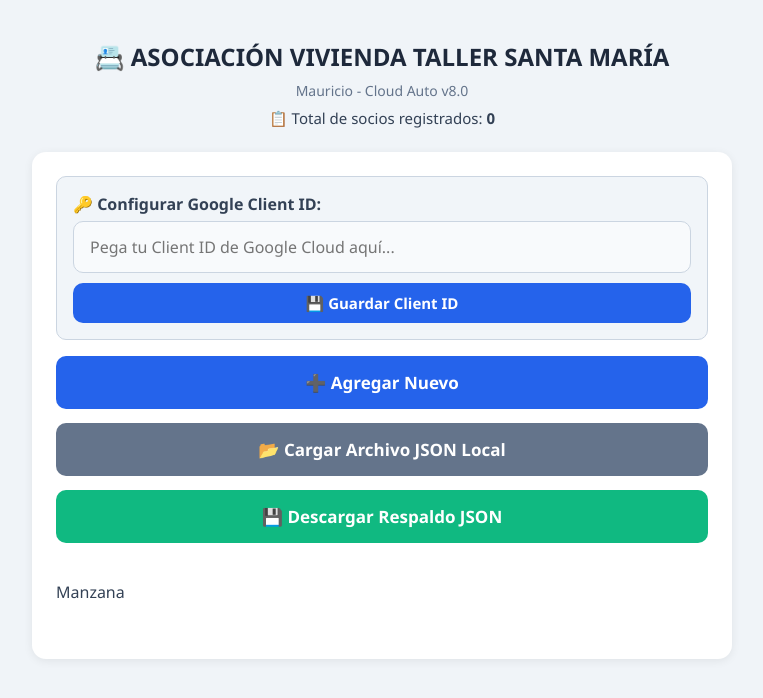
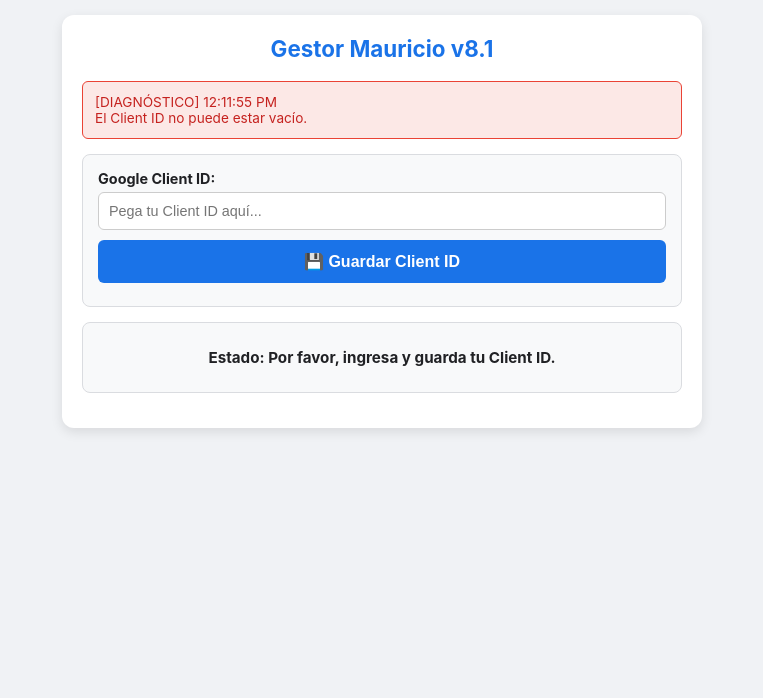
Before and after one commit to nnilton501peru/Contacto-SMT, a plain HTML site: page index.html in a window 1280 px wide. Both pictures are taken after a click on the button "💾 Guardar Client ID". Shown: the whole page, without its empty margins (258-1021 px from the left). Drawn offline with Linux system fonts and the light colour scheme.

Commit message:
Add files via upload

```diff
--- a/index.html
+++ b/index.html
@@ -3,72 +3,241 @@
 <head>
     <meta charset="UTF-8">
     <meta name="viewport" content="width=device-width, initial-scale=1.0">
-    <title>ASOCIACIÓN VIVIENDA TALLER SANTA MARÍA</title>
+    <title>Gestor Mauricio - v8.1</title>
+    <!-- Carga de la librería oficial de Google Identity Services -->
     <script src="https://accounts.google.com/gsi/client" async defer></script>
     <style>
-        * { margin: 0; padding: 0; box-sizing: border-box; font-family: 'Segoe UI', Roboto, sans-serif; }
-        body { background-color: #f0f4f8; padding: 16px; min-height: 100vh; }
-        .container { max-width: 700px; margin: 0 auto; scroll-behavior: smooth; }
-        header { text-align: center; margin: 24px 0; color: #1e293b; }
-        header h1 { font-size: 24px; margin-bottom: 8px; text-transform: uppercase; }
-        header p { font-size: 14px; color: #64748b; margin-top: 4px; }
-        .contador { font-size: 15px; color: #334155; margin-top: 8px; font-weight: 500; }
-        .card { background: white; border-radius: 14px; padding: 24px; margin-bottom: 20px; box-shadow: 0 2px 10px rgba(0,0,0,0.07); }
-        .btn { width: 100%; padding: 15px; border: none; border-radius: 10px; font-size: 17px; font-weight: 600; margin-bottom: 14px; cursor: pointer; transition: all 0.2s; }
-        .btn-azul { background: #2563eb; color: white; }
-        .btn-azul:hover { background: #1d4ed8; }
-        .btn-gris { background: #64748b; color: white; }
-        .btn-gris:hover { background: #475569; }
-        .btn-verde { background: #10b981; color: white; }
-        .btn-verde:hover { background: #059669; }
-        .busqueda { display: grid; grid-template-columns: 1fr 1fr; gap: 18px; margin: 24px 0; }
-        .campo { display: flex; flex-direction: column; }
-        .campo label { font-size: 16px; font-weight: 500; margin-bottom: 8px; color: #334155; }
-        input { width: 100%; padding: 14px 16px; font-size: 16px; border: 1px solid #cbd5e1; border-radius: 10px; background: #f8fafc; }
-        input:focus { outline: none; border-color: #2563eb; box-shadow: 0 0 0 2px rgba(37, 99, 235, 0.15); }
-        .botones-busqueda { display: grid; grid-template-columns: 1fr 1fr; gap: 12px; }
-        .contacto { background: white; border-radius: 12px; padding: 20px; margin-bottom: 16px; box-shadow: 0 2px 8px rgba(0,0,0,0.06); border-left: 8px solid; }
-        .encabezado { font-size: 20px; font-weight: 700; margin-bottom: 10px; color: #0f172a; }
-        .nombre { font-size: 18px; font-weight: 500; margin-bottom: 8px; color: #1e293b; }
-        .dato { font-size: 16px; margin: 6px 0; color: #475569; }
-        .enlace-tel { color: #2563eb; font-weight: 600; text-decoration: none; display: inline-block; margin: 6px 0; }
-        .enlace-wa { color: #16a34a; font-weight: 600; text-decoration: none; display: inline-block; margin: 6px 0 6px 16px; }
-        .botones-accion { display: grid; grid-template-columns: 1fr 1fr; gap: 10px; margin-top: 14px; }
-        .btn-editar { padding: 12px; font-size: 16px; border: none; border-radius: 8px; background: #e2e8f0; color: #1e293b; font-weight: 500; cursor: pointer; }
-        .btn-eliminar { padding: 12px; font-size: 16px; border: none; border-radius: 8px; background: #ef4444; color: white; font-weight: 500; cursor: pointer; }
-        .vacio { text-align: center; padding: 50px 20px; color: #94a3b8; font-size: 17px; }
-        .mensaje { padding: 14px; margin: 12px 0; border-radius: 8px; text-align: left; font-weight: 500; display: none; word-break: break-all; font-size: 14px; }
-        .exito { background: #dcfce7; color: #166534; border: 1px solid #bbf7d0; }
-        .error-box { background: #fee2e2; color: #991b1b; border: 1px solid #fecaca; }
-        .config-box { background: #f1f5f9; padding: 16px; border-radius: 10px; margin-bottom: 16px; border: 1px solid #cbd5e1; }
+        :root {
+            --primary: #1a73e8;
+            --success: #34a853;
+            --danger: #ea4335;
+            --dark: #202124;
+            --light: #f8f9fa;
+        }
+        body {
+            font-family: -apple-system, BlinkMacSystemFont, "Segoe UI", Roboto, Helvetica, Arial, sans-serif;
+            margin: 0;
+            padding: 15px;
+            background-color: #f0f2f5;
+            color: var(--dark);
+        }
+        .container {
+            max-width: 600px;
+            margin: 0 auto;
+            background: #ffffff;
+            padding: 20px;
+            border-radius: 12px;
+            box-shadow: 0 4px 12px rgba(0,0,0,0.1);
+        }
+        h2 {
+            margin-top: 0;
+            color: var(--primary);
+            font-size: 1.4rem;
+            text-align: center;
+        }
+        .card {
+            background: var(--light);
+            padding: 15px;
+            border-radius: 8px;
+            margin-bottom: 15px;
+            border: 1px solid #dadce0;
+        }
+        label {
+            font-weight: bold;
+            display: block;
+            margin-bottom: 5px;
+            font-size: 0.9rem;
+        }
+        input[type="text"] {
+            width: 100%;
+            padding: 10px;
+            margin-bottom: 10px;
+            border: 1px solid #ccc;
+            border-radius: 6px;
+            box-sizing: border-box;
+            font-size: 0.9rem;
+        }
+        button {
+            width: 100%;
+            padding: 12px;
+            border: none;
+            border-radius: 6px;
+            font-size: 1rem;
+            font-weight: bold;
+            cursor: pointer;
+            transition: background 0.2s;
+            margin-bottom: 8px;
+        }
+        .btn-primary { background: var(--primary); color: white; }
+        .btn-success { background: var(--success); color: white; }
+        .btn-secondary { background: #5f6368; color: white; }
+        button:disabled { background: #ccc; cursor: not-allowed; }
+
+        #diag-box {
+            display: none;
+            background: #fce8e6;
+            border: 1px solid var(--danger);
+            color: #c5221f;
+            padding: 12px;
+            border-radius: 6px;
+            font-size: 0.85rem;
+            margin-bottom: 15px;
+            white-space: pre-wrap;
+            word-break: break-word;
+        }
+        #status-msg {
+            text-align: center;
+            font-weight: bold;
+            margin: 10px 0;
+            font-size: 0.95rem;
+        }
     </style>
 </head>
 <body>
-    <div class="container">
-        <header>
-            <h1>📇 ASOCIACIÓN VIVIENDA TALLER SANTA MARÍA</h1>
-            <p>Mauricio - Cloud Auto v8.0</p>
-            <p class="contador">📋 Total de socios registrados: <strong id="contadorTotal">0</strong></p>
-        </header>
 
-        <div class="card">
-            <div class="config-box" id="seccionConfig">
-                <label style="font-weight: 600; color: #334155; margin-bottom: 6px; display: block;">🔑 Configurar Google Client ID:</label>
-                <input type="text" id="inputClientId" placeholder="Pega tu Client ID de Google Cloud aquí..." style="margin-bottom: 10px;">
-                <button class="btn btn-azul" onclick="guardarClientId()" style="padding: 10px; font-size: 15px; margin-bottom: 0;">💾 Guardar Client ID</button>
-            </div>
+<div class="container">
+    <h2>Gestor Mauricio v8.1</h2>
 
-            <button class="btn btn-azul" id="btnLogin" onclick="autenticarGoogle()" style="display:none;">🔐 Iniciar Sesión con Google</button>
-            <button class="btn btn-verde" id="btnSincronizar" onclick="cargarDesdeGoogleSheets()" style="display:none;">🔄 Sincronizar desde Google Sheets</button>
+    <!-- Panel de Diagnóstico -->
+    <div id="diag-box"></div>
 
-            <button class="btn btn-azul" onclick="mostrarFormularioNuevo()">➕ Agregar Nuevo</button>
+    <!-- Configuración del Client ID -->
+    <div class="card" id="config-card">
+        <label for="client-id-input">Google Client ID:</label>
+        <input type="text" id="client-id-input" placeholder="Pega tu Client ID aquí...">
+        <button class="btn-primary" onclick="guardarClientIdManual()">💾 Guardar Client ID</button>
+    </div>
 
-            <input type="file" id="fileInput" accept=".json" style="display: none;" onchange="cargarArchivo(event)">
-            <button class="btn btn-gris" onclick="document.getElementById('fileInput').click()">📂 Cargar Archivo JSON Local</button>
+    <!-- Panel de Control de Sesión -->
+    <div class="card">
+        <div id="status-msg">Estado: Esperando Client ID...</div>
+        <button id="btn-login" class="btn-primary" style="display:none;" onclick="iniciarSesiónManual()">🔐 Iniciar Sesión con Google</button>
+        <button id="btn-test" class="btn-success" style="display:none;" onclick="probarConexionSheets()">📊 Probar Conexión con Sheets</button>
+    </div>
+</div>
 
-            <button class="btn btn-verde" onclick="descargarRespaldo()">💾 Descargar Respaldo JSON</button>
+<script>
+    // Variables globales
+    const SPREADSHEET_ID = '1DbCMAN9ja3AdSLbexTH8cGxuYGpwSJ33MbfAtHNyIEQ';
+    let tokenClient = null;
+    let accessToken = null;
 
-            <div class="busqueda">
-                <div class="campo">
-                    <label>Manzana</label>
-                    <input type="text" id="m" placeholder="Ej: A, B, C
+    // Inicialización al cargar la página
+    window.onload = function() {
+        const storedClientId = localStorage.getItem('miClientIdGoogle');
+        if (storedClientId) {
+            document.getElementById('client-id-input').value = storedClientId;
+            inicializarGoogleClient(storedClientId);
+        } else {
+            actualizarEstado('Por favor, ingresa y guarda tu Client ID.');
+        }
+    };
+
+    function mostrarDiag(mensaje) {
+        const diagBox = document.getElementById('diag-box');
+        diagBox.style.display = 'block';
+        diagBox.textContent = `[DIAGNÓSTICO] ${new Date().toLocaleTimeString()}\n${mensaje}`;
+    }
+
+    function ocultarDiag() {
+        const diagBox = document.getElementById('diag-box');
+        diagBox.style.display = 'none';
+        diagBox.textContent = '';
+    }
+
+    function actualizarEstado(txt) {
+        document.getElementById('status-msg').textContent = `Estado: ${txt}`;
+    }
+
+    function guardarClientIdManual() {
+        ocultarDiag();
+        const val = document.getElementById('client-id-input').value.trim();
+        if (!val) {
+            mostrarDiag('El Client ID no puede estar vacío.');
+            return;
+        }
+        localStorage.setItem('miClientIdGoogle', val);
+        inicializarGoogleClient(val);
+        mostrarDiag('✅ Client ID guardado correctamente.');
+    }
+
+    function inicializarGoogleClient(clientId) {
+        try {
+            if (typeof google === 'undefined' || !google.accounts || !google.accounts.oauth2) {
+                setTimeout(() => inicializarGoogleClient(clientId), 500);
+                return;
+            }
+
+            tokenClient = google.accounts.oauth2.initTokenClient({
+                client_id: clientId,
+                scope: 'https://www.googleapis.com/auth/spreadsheets',
+                callback: (response) => {
+                    if (response.error) {
+                        mostrarDiag(`Error al autenticar: ${response.error}\nDescripción: ${response.error_description || 'N/A'}`);
+                        actualizarEstado('Fallo en la autenticación.');
+                        return;
+                    }
+                    accessToken = response.access_token;
+                    ocultarDiag();
+                    actualizarEstado('✅ Sesión iniciada correctamente.');
+                    document.getElementById('btn-login').style.display = 'none';
+                    document.getElementById('btn-test').style.display = 'block';
+                },
+                error_callback: (err) => {
+                    mostrarDiag(`Error en la librería de Google: ${JSON.stringify(err)}`);
+                }
+            });
+
+            actualizarEstado('Listo para conectar.');
+            document.getElementById('btn-login').style.display = 'block';
+        } catch (e) {
+            mostrarDiag(`Excepción al inicializar Google Client: ${e.message}`);
+        }
+    }
+
+    // Acción activada EXCLUSIVAMENTE por toque del usuario
+    function iniciarSesiónManual() {
+        ocultarDiag();
+        if (!tokenClient) {
+            mostrarDiag('El cliente de Google no está inicializado. Verifica el Client ID.');
+            return;
+        }
+        // Solicita el token mediante popup directo generado por el clic
+        tokenClient.requestAccessToken({ prompt: 'consent' });
+    }
+
+    async function probarConexionSheets() {
+        ocultarDiag();
+        if (!accessToken) {
+            mostrarDiag('No hay un token de acceso válido. Por favor, inicia sesión de nuevo.');
+            document.getElementById('btn-login').style.display = 'block';
+            document.getElementById('btn-test').style.display = 'none';
+            return;
+        }
+
+        actualizarEstado('Consultando Google Sheets...');
+        try {
+            const res = await fetch(`https://sheets.googleapis.com/v4/spreadsheets/${SPREADSHEET_ID}?fields=sheets.properties.title`, {
+                headers: { 'Authorization': `Bearer ${accessToken}` }
+            });
+
+            const data = await res.json();
+
+            if (!res.ok) {
+                mostrarDiag(`Error API Sheets (${res.status}):\n${JSON.stringify(data, null, 2)}`);
+                actualizarEstado('Error al consultar la hoja.');
+                return;
+            }
+
+            const titulos = data.sheets.map(s => s.properties.title).join(', ');
+            actualizarEstado('🎉 Conexión exitosa.');
+            mostrarDiag(`✅ ¡Conexión comprobada con éxito!\nHojas encontradas: ${titulos}`);
+        } catch (err) {
+            mostrarDiag(`Error de red o conexión: ${err.message}`);
+            actualizarEstado('Error de red.');
+        }
+    }
+</script>
+
+</body>
+</html>
```
